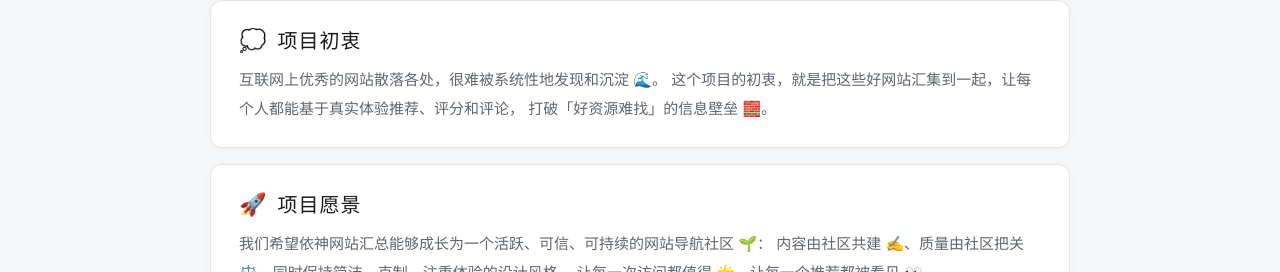
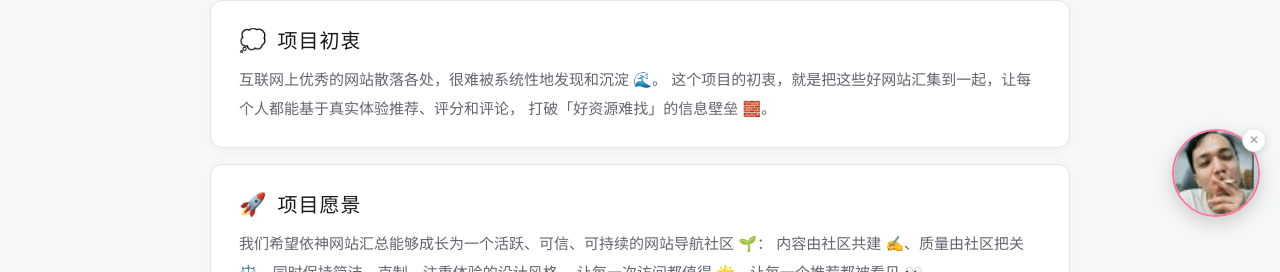
Before and after one commit to EmenWebsiteCollection/yishen-navigation, a React (Vite) app: page /about in a window 1280 px wide. Shown: the part 446-718 px from the top of the page. Built offline with nearby package versions, Linux system fonts and the light colour scheme; no server answers.

Commit message:
feat: yili.jpg 轻量看板郎（Issue 无编号）
- 新组件 YiliMascot：角落固定、可拖拽、点击冒泡对话、呼吸/眨眼动画、可收起重开
- 拖拽位置 sessionStorage 持久化；手机端自动缩小
- 接入 App.jsx 全站显示

```diff
--- a/src/App.jsx
+++ b/src/App.jsx
@@ -23,6 +23,7 @@ import { ScrollToTop } from './components/ScrollToTop.jsx';
 import { BackToTop } from './components/BackToTop.jsx';
 import { useDevice } from './hooks/useDevice.js';
 import { AppShell } from './components/AppShell.jsx';
+import { YiliMascot } from './components/YiliMascot.jsx';
 
 const PrivateRoute = ({ children }) => {
   const { user, loading } = useAuth();
@@ -37,6 +38,7 @@ function App() {
       <ScrollToTop />
       <ThemeSwitcher />
       <BackToTop />
+      <YiliMascot />
       <AppShell>
         <Routes>
           <Route path="/" element={<HomePage />} />
--- /dev/null
+++ b/src/components/YiliMascot.jsx
@@ -0,0 +1,173 @@
+// src/components/YiliMascot.jsx
+// 依神看板郎（yili.jpg）：角落固定、可拖拽、点击冒泡对话、眨眼呼吸动画、可收起。
+// 纯前端实现，无 Live2D 模型文件依赖。
+import React, { useEffect, useRef, useState } from 'react';
+
+const LINES = [
+  '你好，我是依神看板郎 🤙',
+  '今天想逛逛什么网站？',
+  '点我试试，我有话要说',
+  '收藏夹里存了不少好东西',
+  '发现页有宝藏，去看看吧',
+  '别只收藏不点赞哦 😏',
+];
+
+const getRandomLine = () => LINES[Math.floor(Math.random() * LINES.length)];
+
+export function YiliMascot() {
+  const [open, setOpen] = useState(true); // 看板郎本体是否显示
+  const [bubble, setBubble] = useState(null); // 对话气泡内容
+  const [pos, setPos] = useState(() => {
+    try {
+      const saved = JSON.parse(sessionStorage.getItem('ym-mascot-pos') || 'null');
+      if (saved && typeof saved.x === 'number' && typeof saved.y === 'number') return saved;
+    } catch (_) { /* 忽略异常 */ }
+    return null; // 默认右下角，交给 CSS
+  });
+  const [dragging, setDragging] = useState(false);
+  const dragRef = useRef(null); // 拖拽起始坐标
+  const bubbleTimerRef = useRef(null);
+
+  // 每次出现随机说一句话（首次进入、重新打开时）
+  useEffect(() => {
+    if (open) {
+      setBubble(getRandomLine());
+      bubbleTimerRef.current = setTimeout(() => setBubble(null), 5000);
+    }
+    return () => clearTimeout(bubbleTimerRef.current);
+  }, [open]);
+
+  // 持久化拖拽位置
+  useEffect(() => {
+    if (pos) {
+      try {
+        sessionStorage.setItem('ym-mascot-pos', JSON.stringify(pos));
+      } catch (_) { /* 忽略异常 */ }
+    }
+  }, [pos]);
+
+  const onPointerDown = (e) => {
+    // 仅主键拖动；避免与点击冒泡冲突——按下不立刻拖动，移动超过阈值才视为拖动
+    if (e.button !== 0) return;
+    dragRef.current = { x: e.clientX, y: e.clientY, moved: false };
+    e.currentTarget.setPointerCapture(e.pointerId);
+  };
+
+  const onPointerMove = (e) => {
+    const d = dragRef.current;
+    if (!d) return;
+    const dx = e.clientX - d.x;
+    const dy = e.clientY - d.y;
+    if (!d.moved && Math.hypot(dx, dy) < 6) return;
+    d.moved = true;
+    setDragging(true);
+    const rect = e.currentTarget.getBoundingClientRect();
+    setPos({ x: e.clientX - rect.width / 2, y: e.clientY - rect.height / 2 });
+  };
+
+  const onPointerUp = (e) => {
+    const d = dragRef.current;
+    dragRef.current = null;
+    if (d && d.moved) {
+      setDragging(false);
+      return; // 拖动过，不触发点击
+    }
+    // 单击：显示一句新的话
+    setBubble(getRandomLine());
+    clearTimeout(bubbleTimerRef.current);
+    bubbleTimerRef.current = setTimeout(() => setBubble(null), 5000);
+  };
+
+  const mascotStyle = {
+    position: 'fixed',
+    zIndex: 900,
+    width: 'fit-content',
+    height: 'fit-content',
+    cursor: dragging ? 'grabbing' : 'grab',
+    touchAction: 'none',
+    userSelect: 'none',
+    ...(pos
+      ? { left: `${pos.x}px`, top: `${pos.y}px`, right: 'auto', bottom: 'auto' }
+      : { right: '20px', bottom: '132px' }),
+  };
+
+  return (
+    <>
+      {/* 收起态小气泡：看板郎被隐藏时提供重新打开的入口 */}
+      {!open && (
+        <button
+          type="button"
+          aria-label="打开看板郎"
+          title="打开看板郎"
+          onClick={() => setOpen(true)}
+          style={{
+            position: 'fixed',
+            right: '20px',
+            bottom: '132px',
+            zIndex: 900,
+            width: '46px',
+            height: '46px',
+            borderRadius: '50%',
+            display: 'flex',
+            alignItems: 'center',
+            justifyContent: 'center',
+            backgroundColor: 'var(--ym-bg-card)',
+            border: '1px solid var(--ym-border)',
+            color: 'var(--ym-accent)',
+            cursor: 'pointer',
+            boxShadow: '0 4px 16px rgba(0,0,0,0.15)',
+            fontSize: '20px',
+          }}
+        >
+          🎭
+        </button>
+      )}
+
+      {open && (
+        <div style={mascotStyle}>
+          {/* 对话气泡 */}
+          {bubble && (
+            <div className="ym-mascot-bubble">
+              <span>{bubble}</span>
+              <span className="ym-mascot-bubble-arrow" />
+            </div>
+          )}
+
+          {/* 看板郎本体 */}
+          <div
+            role="button"
+            tabIndex={0}
+            aria-label="依神看板郎，拖动可移动，点击对话"
+            className="ym-mascot-body"
+            onPointerDown={onPointerDown}
+            onPointerMove={onPointerMove}
+            onPointerUp={onPointerUp}
+            onPointerCancel={() => { dragRef.current = null; setDragging(false); }}
+            onKeyDown={(e) => {
+              if (e.key === 'Enter' || e.key === ' ') {
+                e.preventDefault();
+                onPointerUp({});
+              }
+            }}
+          >
+            <img src="/yili.jpg" alt="依神看板郎" draggable={false} />
+          </div>
+
+          {/* 关闭按钮 */}
+          <button
+            type="button"
+            aria-label="收起看板郎"
+            title="收起看板郎"
+            className="ym-mascot-close"
+            onClick={() => {
+              setOpen(false);
+              setBubble(null);
+            }}
+          >
+            ✕
+          </button>
+        </div>
+      )}
+    </>
+  );
+}
--- a/src/styles/bilibili.css
+++ b/src/styles/bilibili.css
@@ -686,3 +686,110 @@ body.ym-has-bg::before {
   background-color: var(--ym-accent);
   color: var(--ym-accent-text-on);
 }
+
+/* ---------- 依神看板郎 ---------- */
+.ym-mascot-body {
+  position: relative;
+  width: 88px;
+  height: 88px;
+  border-radius: 50%;
+  overflow: hidden;
+  border: 2px solid var(--ym-border-strong);
+  box-shadow: 0 6px 20px rgba(0, 0, 0, 0.18);
+  animation: ym-mascot-breathe 3.6s ease-in-out infinite;
+}
+
+.ym-mascot-body img {
+  width: 100%;
+  height: 100%;
+  object-fit: cover;
+  display: block;
+}
+
+/* 呼吸：轻微上浮下沉 */
+@keyframes ym-mascot-breathe {
+  0%, 100% { transform: translateY(0); }
+  50% { transform: translateY(-5px); }
+}
+
+/* 眨眼：用顶部色条模拟眨眼（图片固定，无法局部眨眼，改用整体闪动） */
+.ym-mascot-body::after {
+  content: '';
+  position: absolute;
+  inset: 0;
+  border-radius: 50%;
+  background-color: rgba(0, 0, 0, 0.18);
+  animation: ym-mascot-blink 4.8s infinite;
+  pointer-events: none;
+}
+
+@keyframes ym-mascot-blink {
+  0%, 92%, 100% { opacity: 0; }
+  94%, 96% { opacity: 1; }
+}
+
+.ym-mascot-body:hover {
+  border-color: var(--ym-accent);
+}
+
+/* 对话气泡 */
+.ym-mascot-bubble {
+  position: absolute;
+  right: 0;
+  bottom: 100%;
+  margin-bottom: 10px;
+  max-width: 220px;
+  background-color: var(--ym-bg-card);
+  border: 1px solid var(--ym-border);
+  border-radius: var(--ym-radius-md);
+  padding: 10px 14px;
+  font-size: 13px;
+  line-height: 1.5;
+  color: var(--ym-text-primary);
+  box-shadow: 0 6px 20px rgba(0, 0, 0, 0.12);
+  animation: ym-slide-down var(--ym-transition) forwards;
+}
+
+.ym-mascot-bubble-arrow {
+  position: absolute;
+  top: 100%;
+  left: 70%;
+  width: 10px;
+  height: 10px;
+  background-color: var(--ym-bg-card);
+  border-right: 1px solid var(--ym-border);
+  border-bottom: 1px solid var(--ym-border);
+  transform: translate(-50%, -50%) rotate(45deg);
+}
+
+/* 关闭按钮 */
+.ym-mascot-close {
+  position: absolute;
+  top: -6px;
+  right: -6px;
+  width: 24px;
+  height: 24px;
+  border-radius: 50%;
+  border: 1px solid var(--ym-border);
+  background-color: var(--ym-bg-card);
+  color: var(--ym-text-muted);
+  font-size: 12px;
+  line-height: 1;
+  display: flex;
+  align-items: center;
+  justify-content: center;
+  cursor: pointer;
+  box-shadow: 0 2px 8px rgba(0, 0, 0, 0.12);
+}
+
+.ym-mascot-close:hover {
+  color: var(--ym-danger);
+  border-color: var(--ym-danger);
+}
+
+@media (prefers-reduced-motion: reduce) {
+  .ym-mascot-body,
+  .ym-mascot-body::after {
+    animation: none !important;
+  }
+}
--- a/src/styles/responsive.css
+++ b/src/styles/responsive.css
@@ -323,4 +323,22 @@ select {
   .ym-footer-links {
     justify-content: center;
   }
+
+  /* 看板郎：移动端缩小，避免遮挡内容 */
+  .ym-mascot-body {
+    width: 64px;
+    height: 64px;
+  }
+
+  .ym-mascot-bubble {
+    max-width: 180px;
+    font-size: 12px;
+  }
+
+  .ym-mascot-close {
+    width: 22px;
+    height: 22px;
+    top: -5px;
+    right: -5px;
+  }
 }
```
